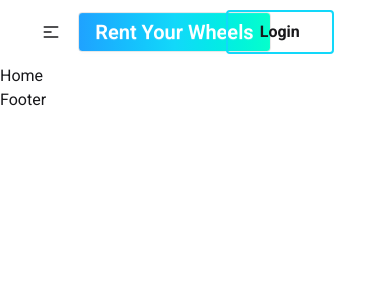
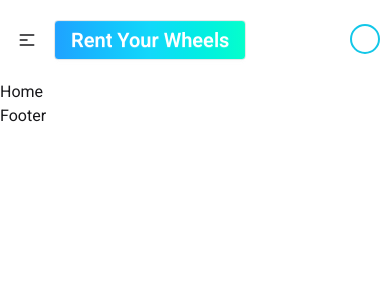
Before and after one commit to Misskhat/rent-your-wheels-client, a React (Vite) app: page / in a window 390 px wide. Shown: the top 300 px of the page. Built offline with nearby package versions, Linux system fonts and the light colour scheme; no server answers.

Commit message:
navbar make responsive

```diff
--- a/src/components/Navbar.jsx
+++ b/src/components/Navbar.jsx
@@ -1,7 +1,6 @@
 import React from "react";
 import {Link, NavLink} from "react-router";
 import useAuth from "../hooks/useAuth";
-import logo from "../assets/logo.png";
 
 const Navbar = () => {
     const {user} = useAuth();
@@ -20,8 +19,9 @@ const Navbar = () => {
         </>
     );
     return (
-        <div className="w-11/12 mx-auto ">
-            <div className="navbar bg-base-100  rounded-b-2xl">
+        <div className="md:w-11/12 mx-auto my-5">
+            <div>
+                <div className="md:navbar md:bg-base-100  md:rounded-b-2xl">
                     <div className="navbar-start">
                         <div className="dropdown">
                             <div tabIndex={0} role="button" className="btn btn-ghost lg:hidden">
@@ -54,15 +54,13 @@ const Navbar = () => {
                     <div className="navbar-center hidden lg:flex">
                         <ul className="menu menu-horizontal px-1 space-x-10  ">{links}</ul>
                     </div>
-                <div className="navbar-end px-8 font-bold ">
-                    {user ? (
+                    <div className="navbar-end md:px-8 font-bold ">
+                        {!user ? (
                             <div className="dropdown dropdown-end">
-                            <div tabIndex={0} role="button">
-                                <img
-                                    className="w-[50px] h-[50px] rounded-full border-2 border-[#13c7e8]"
-                                    src=""
-                                    alt=""
-                                />
+                                <div tabIndex={0} role="button" className="relative">
+                                    <div className="absolute md:w-[50px] md:h-[50px] w-[30px] h-[30px] rounded-full border-2 border-[#13c7e8] -left-10 -top-5 ">
+                                        <img className="" src="" alt="" />
+                                    </div>
                                 </div>
                                 <ul
                                     tabIndex="-1"
@@ -81,7 +79,7 @@ const Navbar = () => {
                             </div>
                         ) : (
                             <Link
-                            className="border-2 border-[#12d8fa] px-8 py-2 rounded hover:bg-[#12d8fa] transition-all duration-300  hover:text-white"
+                                className="md:border-2 border-[#12d8fa] px-8 py-2 rounded hover:bg-[#12d8fa] transition-all duration-300  hover:text-white"
                                 to={"/login"}
                             >
                                 Login
@@ -90,6 +88,7 @@ const Navbar = () => {
                     </div>
                 </div>
             </div>
+        </div>
     );
 };
 
```
Lines whose indentation alone changed are shown as unchanged.
